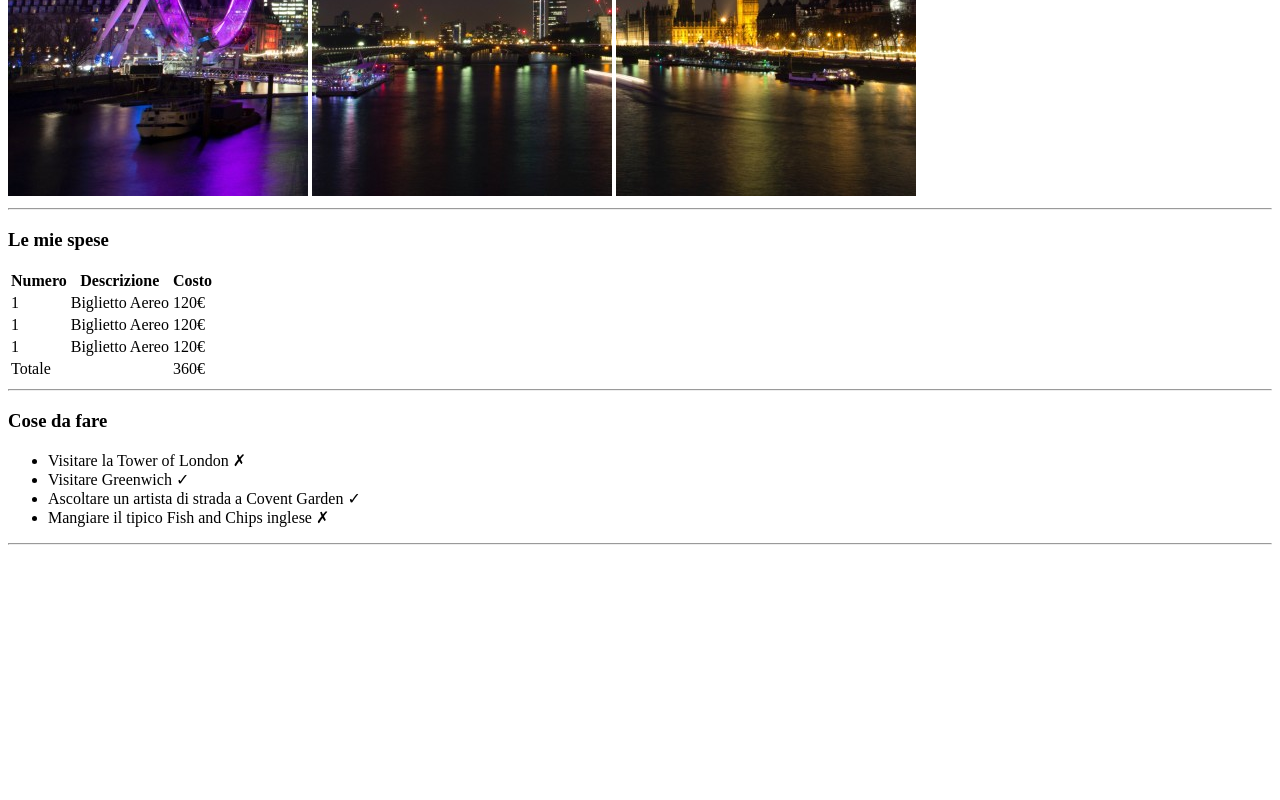
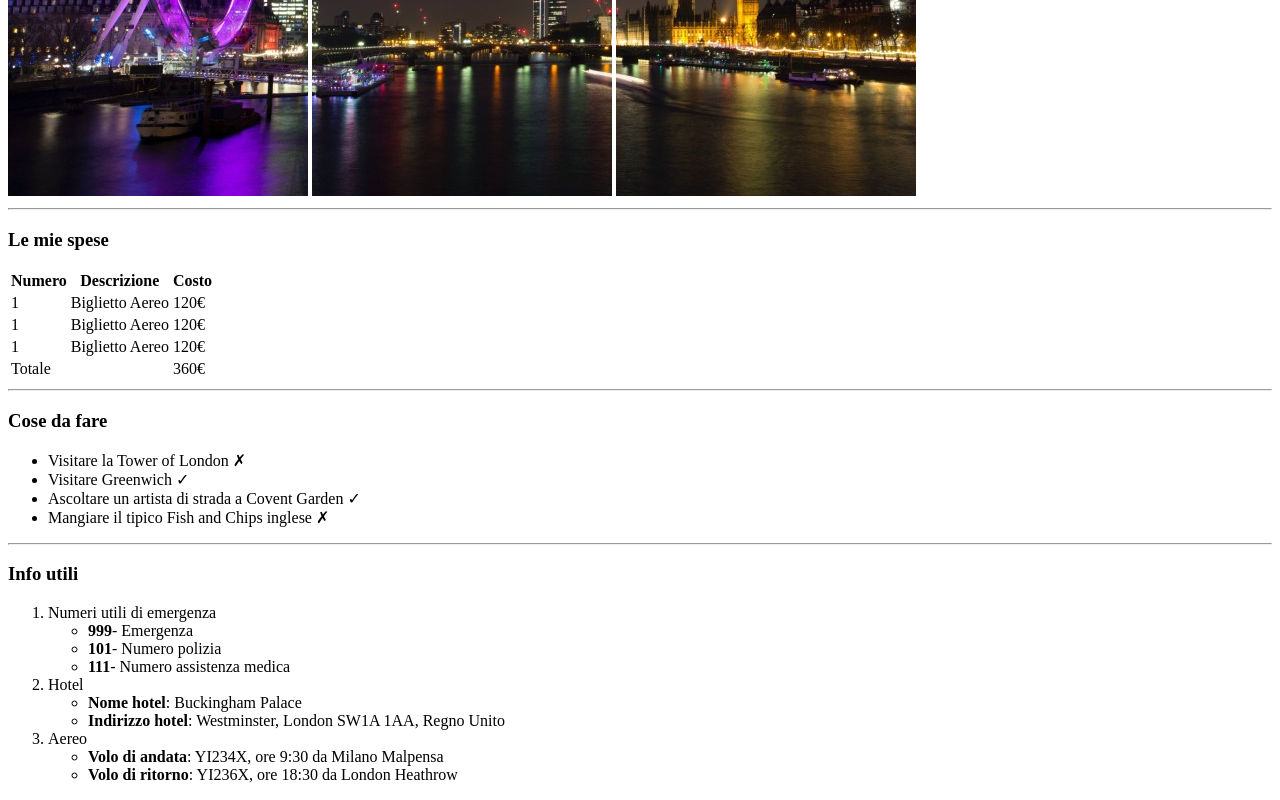
Before and after one commit to FrancescoPalazzo97/html-london-trip, a plain HTML site: page index.html in a window 1280 px wide. Shown: the part 484-1284 px from the top of the page. Before the commit the page ends 1037 px from the top, so only its background shows below. Drawn offline with Linux system fonts and the light colour scheme.

Commit message:
[UPD] Add info section

```diff
--- a/index.html
+++ b/index.html
@@ -56,5 +56,30 @@
         <li>Mangiare il tipico Fish and Chips inglese &cross;</li>
     </ul>
     <hr>
+    <h3>Info utili</h3>
+    <ol>
+        <li>
+            Numeri utili di emergenza
+            <ul>
+                <li><strong>999</strong>- Emergenza</li>
+                <li><strong>101</strong>- Numero polizia</li>
+                <li><strong>111</strong>- Numero assistenza medica</li>
+            </ul>
+        </li>
+        <li>
+            Hotel
+            <ul>
+                <li><strong>Nome hotel</strong>: Buckingham Palace</li>
+                <li><strong>Indirizzo hotel</strong>: Westminster, London SW1A 1AA, Regno Unito</li>
+            </ul>
+        </li>
+        <li>
+            Aereo
+            <ul>
+                <li><strong>Volo di andata</strong>: YI234X, ore 9:30 da Milano Malpensa</li>
+                <li><strong>Volo di ritorno</strong>: YI236X, ore 18:30 da London Heathrow</li>
+            </ul>
+        </li>
+    </ol>
 </body>
 </html>
```
